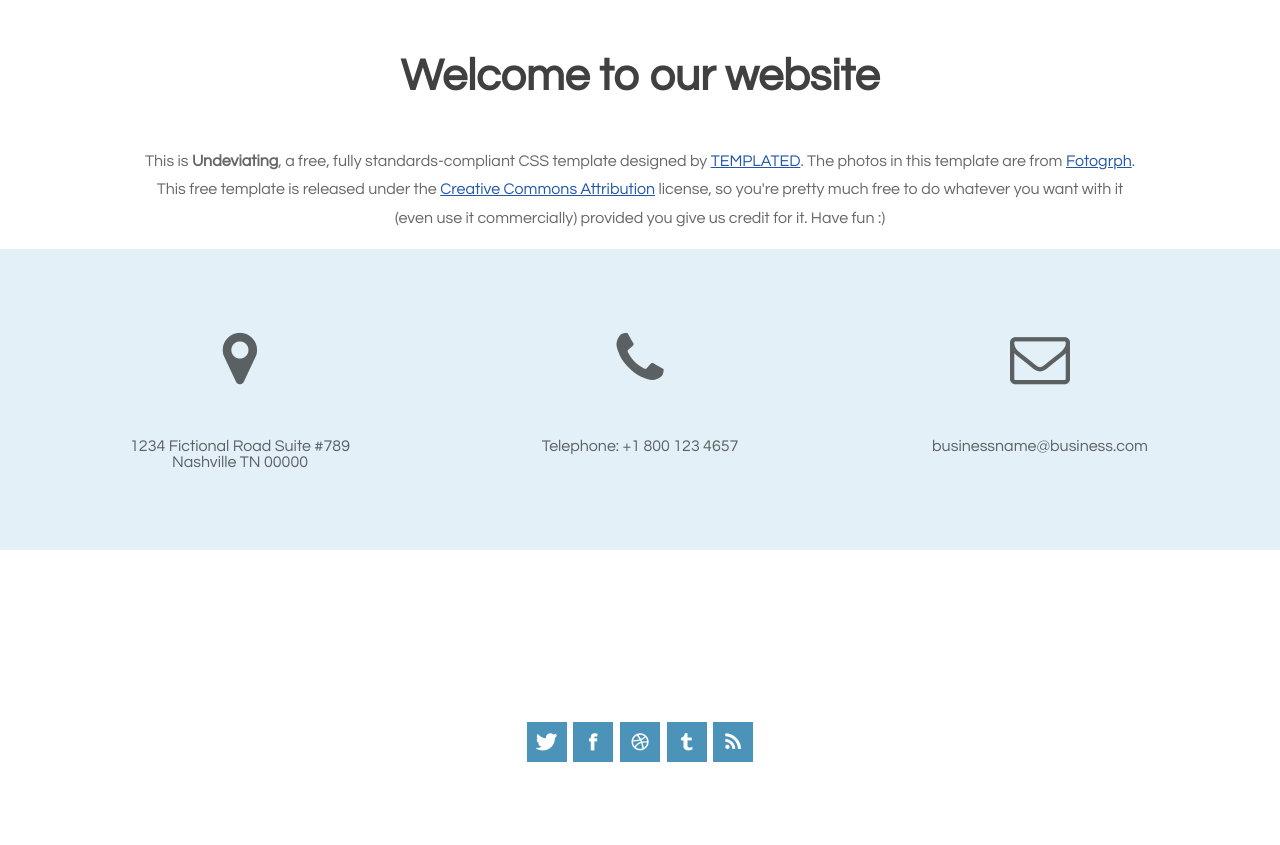
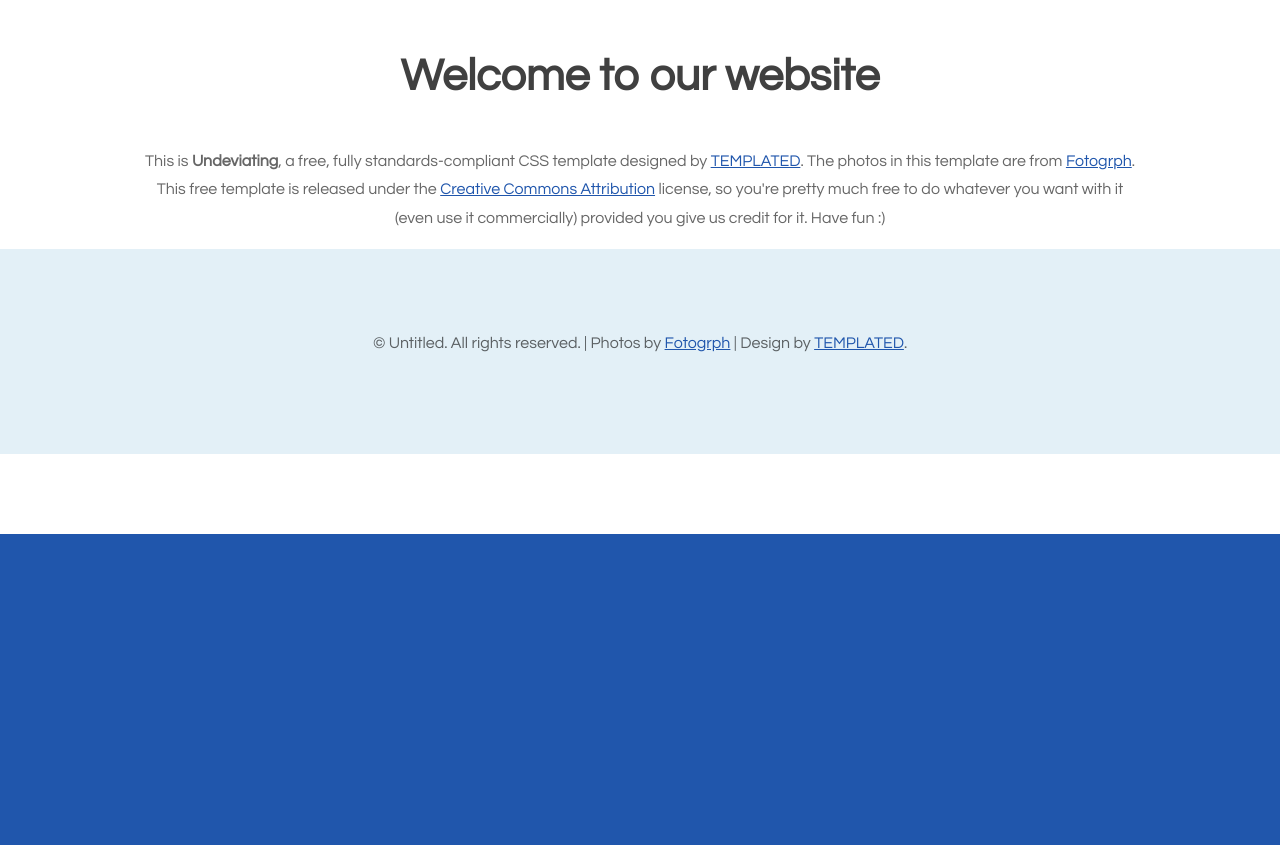
Before and after one commit to JakeSmithQUT/web, a plain HTML site: page index.html in a window 1280 px wide. Shown: the part 1030-1875 px from the top of the page. After the commit the page ends 1564 px from the top, so only its background shows below. Drawn offline with Linux system fonts and the light colour scheme.

Commit message:
uploading files

```diff
--- a/index.html
+++ b/index.html
@@ -52,33 +52,8 @@ Released   : 20140322
 	</div>
 
 <div id="footer">
-	<div class="container">
-		<div class="fbox1">
-		<span class="icon icon-map-marker"></span>
-			<span>1234 Fictional Road Suite #789
-			<br />Nashville TN 00000</span>
-		</div>
-		<div class="fbox1">
-			<span class="icon icon-phone"></span>
-			<span>
-				Telephone: +1 800 123 4657
-			</span>
-		</div>
-		<div class="fbox1">
-			<span class="icon icon-envelope"></span>
-			<span>businessname@business.com</span>
-		</div>
-	</div>
+	<p>&copy; Untitled. All rights reserved. | Photos by <a href="http://fotogrph.com/">Fotogrph</a> | Design by <a href="http://templated.co" rel="nofollow">TEMPLATED</a>.</p>
 </div>
-<div id="copyright">
-	<p>&copy; Untitled. All rights reserved. | Photos by <a href="http://fotogrph.com/">Fotogrph</a> | Design by <a href="http://templated.co" rel="nofollow">TEMPLATED</a>.</p>
-	<ul class="contact">
-		<li><a href="#" class="icon icon-twitter"><span>Twitter</span></a></li>
-		<li><a href="#" class="icon icon-facebook"><span></span></a></li>
-		<li><a href="#" class="icon icon-dribbble"><span>Pinterest</span></a></li>
-		<li><a href="#" class="icon icon-tumblr"><span>Google+</span></a></li>
-		<li><a href="#" class="icon icon-rss"><span>Pinterest</span></a></li>
-	</ul>
-</div>
+
 </body>
 </html>
```
